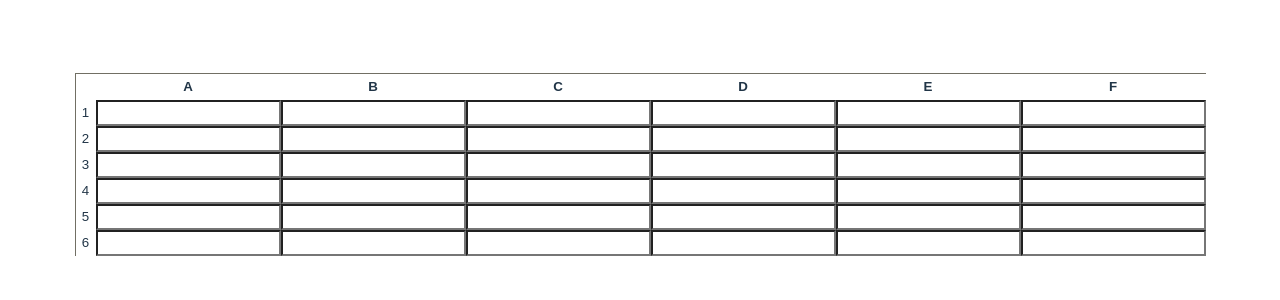
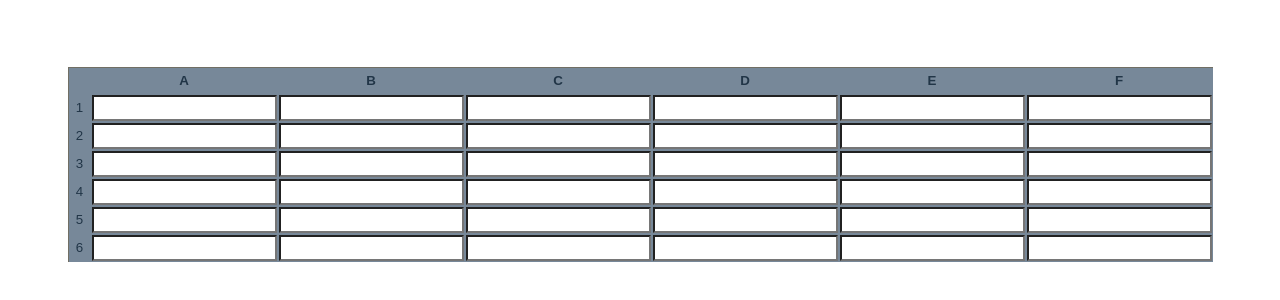
Before and after one commit to AlvaroMun/code-challenge-effectus, a React (Vite) app in the folder spread-sheet-effectus/: page / in a window 1280 px wide. Shown: the part 236-536 px from the top of the page. Built offline with nearby package versions, Linux system fonts and the light colour scheme.

Commit message:
fixed bug on sfary and firefox

```diff
--- a/spread-sheet-effectus/src/App.css
+++ b/spread-sheet-effectus/src/App.css
@@ -12,13 +12,14 @@ table {
     font-family: arial;
     border-spacing: 0px;
     border-collapse: collapse;
+    background-color: lightslategrey;
 }
 
-td,
+/* td,
 tr {
     padding: 0;
     border-spacing: 0;
-}
+} */
 
 td:first-child {
     min-width: 20px;
```
